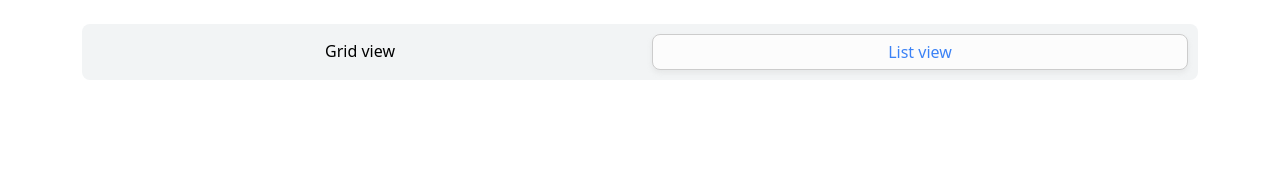
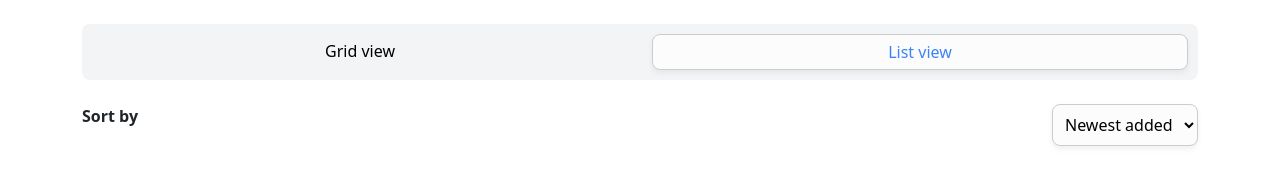
Before and after one commit to ckrook/TodoApp, a website: page index.html in a window 1280 px wide. Drawn offline with nearby package versions, Linux system fonts and the light colour scheme.

Commit message:
Added sort component

```diff
--- a/index.html
+++ b/index.html
@@ -28,6 +28,20 @@
             </div>
           </div>
         </div>
+        <div id="sort" class="mb-3">
+          <div class="row">
+            <div class="col-7 d-flex align-middle">
+              <label for="sort">Sort by</label>
+            </div>
+            <div class="col-5 d-flex justify-content-end">
+              <select id="sortview">
+                <option value="volvo">Newest added</option>
+                <option value="saab">Deadline</option>
+                <option value="vw">Alphabetical</option>
+              </select>
+            </div>
+          </div>
+        </div>
       </div>
     </div>
     <script src="main.js"></script>
--- a/sass/components/_sort.scss
+++ b/sass/components/_sort.scss
@@ -1,6 +1,9 @@
 #sort {
-  button {
+  label {
+    font-weight: 600;
+  }
+  select {
     @extend .button;
-    width: 100%;
+    padding: 8px;
   }
 }
```
Also changed, not shown: css/main.css, 1 other file.
